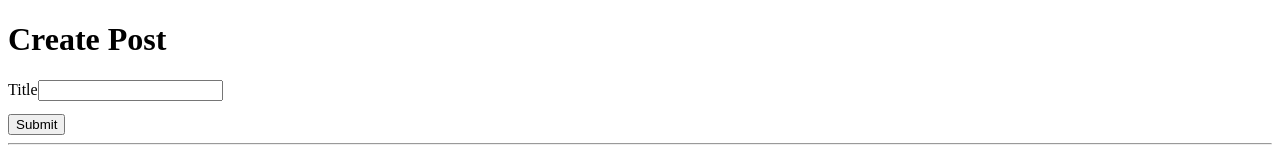
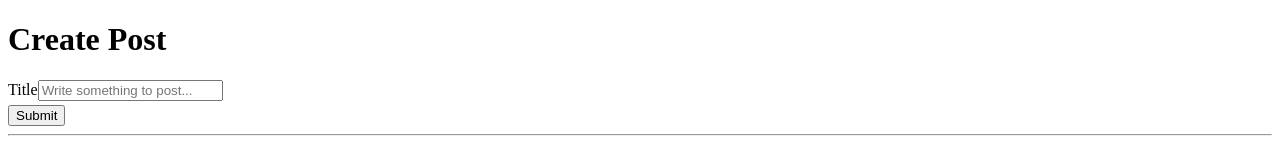
Before and after one commit to jaydenlsf/blog-app, a React (Create React App) app in the folder client/: page / in a window 1280 px wide. Shown: the top 163 px of the page. Built offline with nearby package versions, Linux system fonts and the light colour scheme; no server answers; the HTML template or start-up script is replaced by a standard one.

Commit message:
minor styling adjustment

```diff
--- a/client/src/CommentCreate.js
+++ b/client/src/CommentCreate.js
@@ -17,12 +17,13 @@ const App = ({ postId }) => {
   return (
     <div>
       <form onSubmit={onSubmit}>
-        <div className="form-group" style={{ marginBottom: "1%" }}>
+        <div className="form-group" style={{ marginBottom: "4px" }}>
           <label>New Comment</label>
           <input
             value={content}
             onChange={(e) => setContent(e.target.value)}
             className="form-control"
+            placeholder="Write a comment..."
           />
         </div>
         <button className="btn btn-primary">Submit</button>
--- a/client/src/PostCreate.js
+++ b/client/src/PostCreate.js
@@ -17,12 +17,13 @@ const App = () => {
   return (
     <div>
       <form onSubmit={onSubmit}>
-        <div className="form-group" style={{ marginBottom: "1%" }}>
+        <div className="form-group" style={{ marginBottom: "4px" }}>
           <label>Title</label>
           <input
             value={title}
             onChange={(e) => setTitle(e.target.value)}
             className="form-control"
+            placeholder="Write something to post..."
           />
         </div>
         <button className="btn btn-primary">Submit</button>
```
